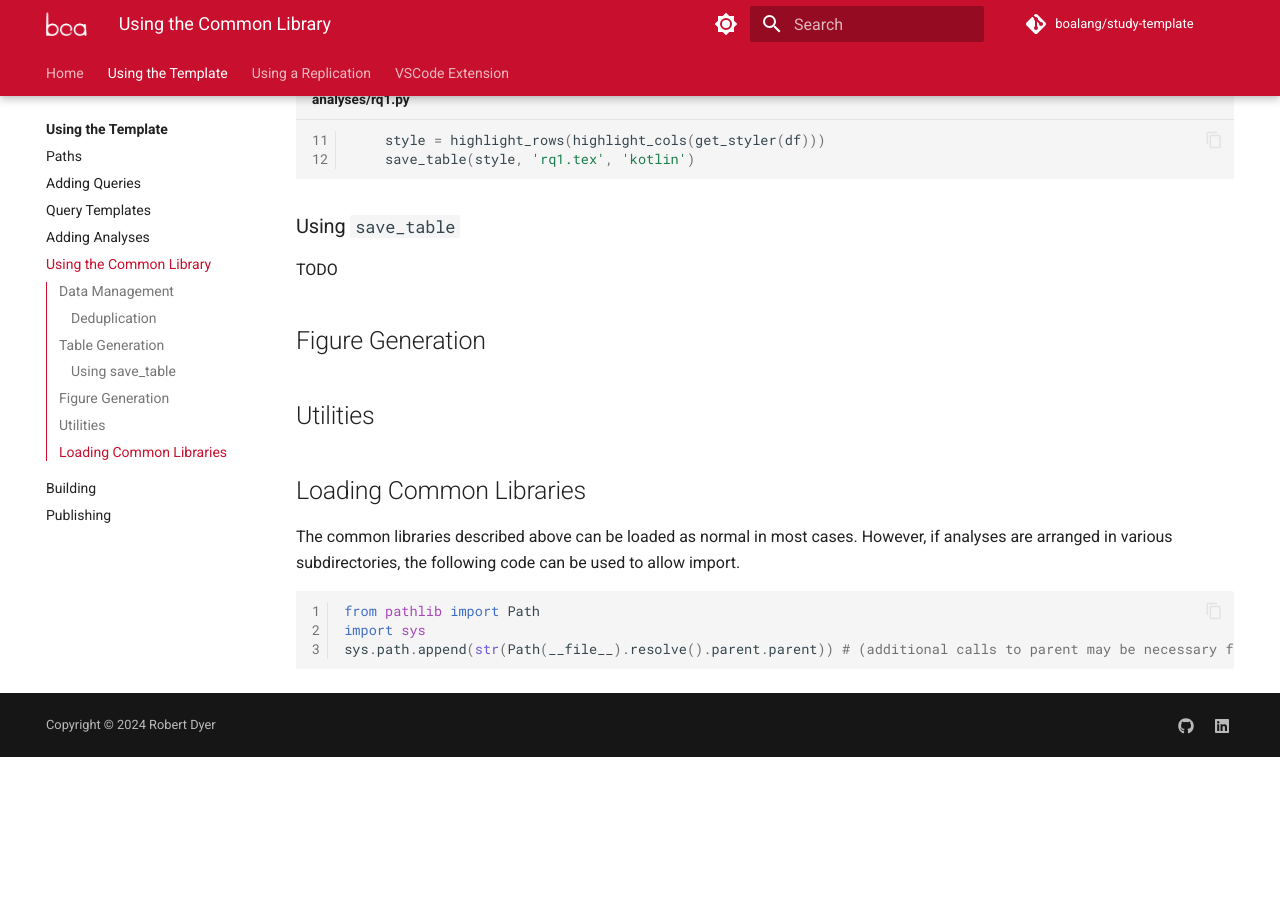
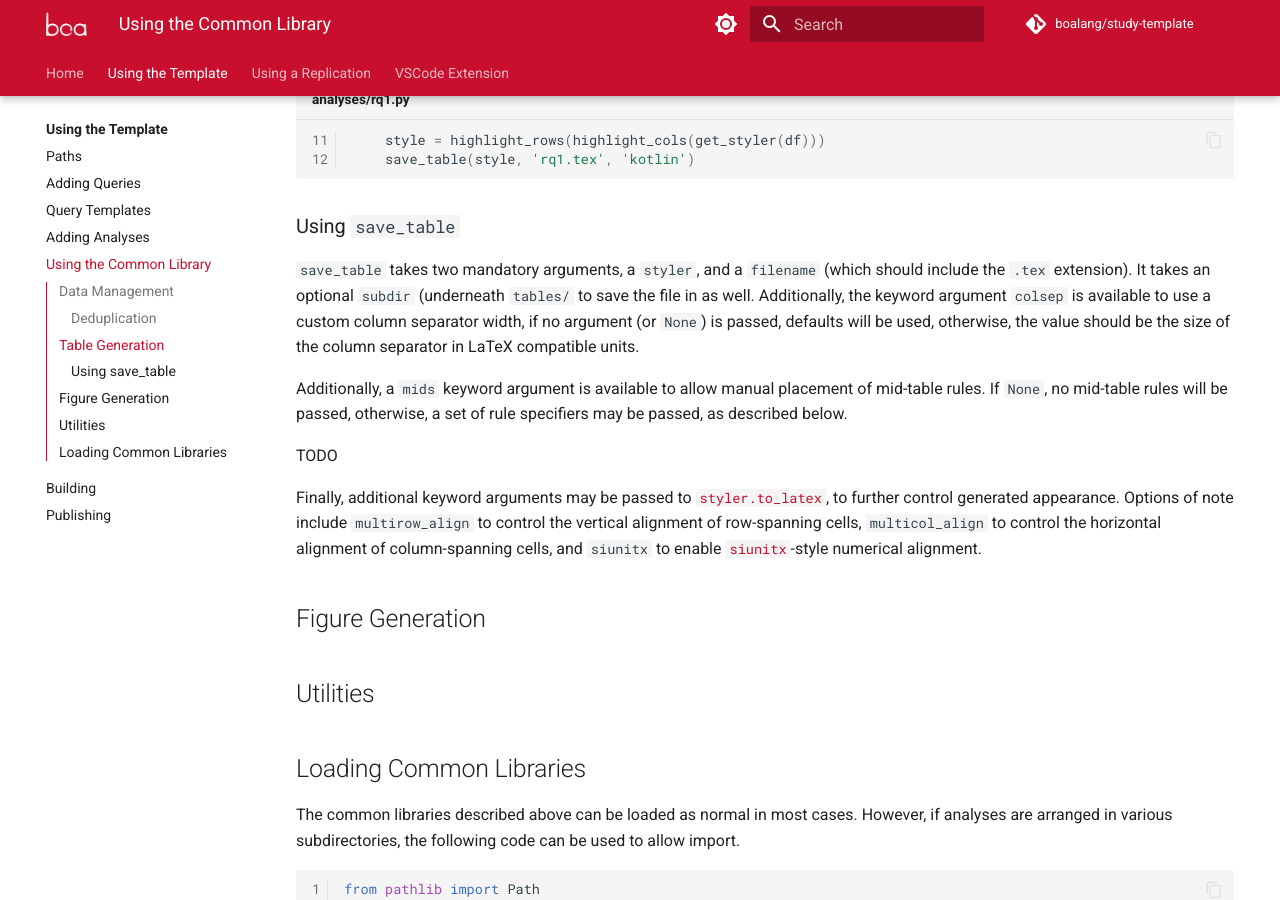
Before and after one commit to boalang/study-template, an MkDocs documentation site: the page built from docs/research/common.md, in a window 1280 px wide and 900 px high, scrolled down 1637 px. Built offline with MkDocs 1.6.1 and Material for MkDocs 9.7.7, drawn with Linux system fonts in a browser that asks for light colours; comment, search, counter and statistics services are not loaded; the version menu is left out; before the commit the page ends 2394 px from its top, so only the background shows below that.

Commit message:
Start writing about how to use save_table

```diff
--- a/docs/research/common.md
+++ b/docs/research/common.md
@@ -56,7 +56,13 @@ To do this, there are four major functions.
 
 ### Using `save_table`
 
+`save_table` takes two mandatory arguments, a `styler`, and a `filename` (which should include the `.tex` extension).  It takes an optional `subdir` (underneath `tables/` to save the file in as well.  Additionally, the keyword argument `colsep` is available to use a custom column separator width, if no argument (or `None`) is passed, defaults will be used, otherwise, the value should be the size of the column separator in LaTeX compatible units.
+
+Additionally, a `mids` keyword argument is available to allow manual placement of mid-table rules.  If `None`, no mid-table rules will be passed, otherwise, a set of rule specifiers may be passed, as described below.
+
 TODO
+
+Finally, additional keyword arguments may be passed to [`styler.to_latex`](https://pandas.pydata.org/pandas-docs/stable/reference/api/pandas.io.formats.style.Styler.to_latex.html), to further control generated appearance.  Options of note include `multirow_align` to control the vertical alignment of row-spanning cells, `multicol_align` to control the horizontal alignment of column-spanning cells, and `siunitx` to enable [`siunitx`](https://ctan.org/pkg/siunitx)-style numerical alignment.
 
 ## Figure Generation
 
```
